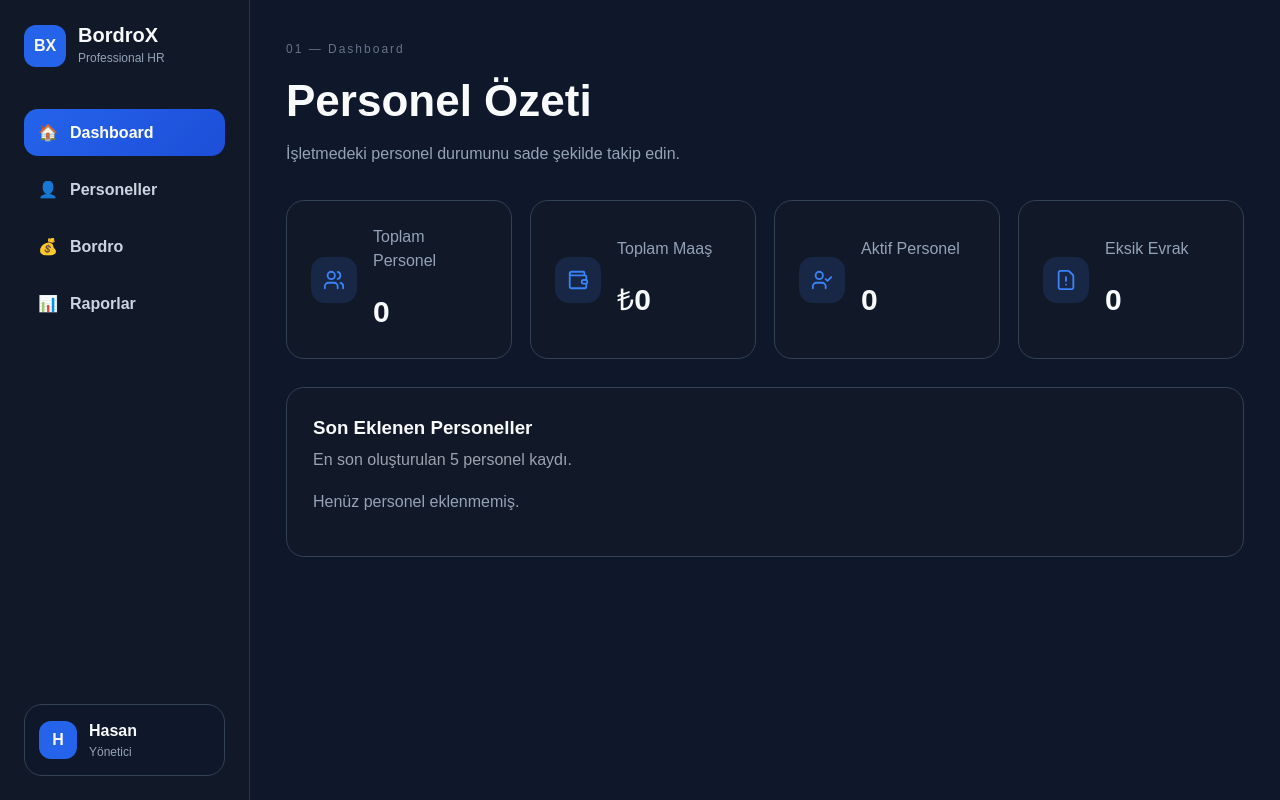
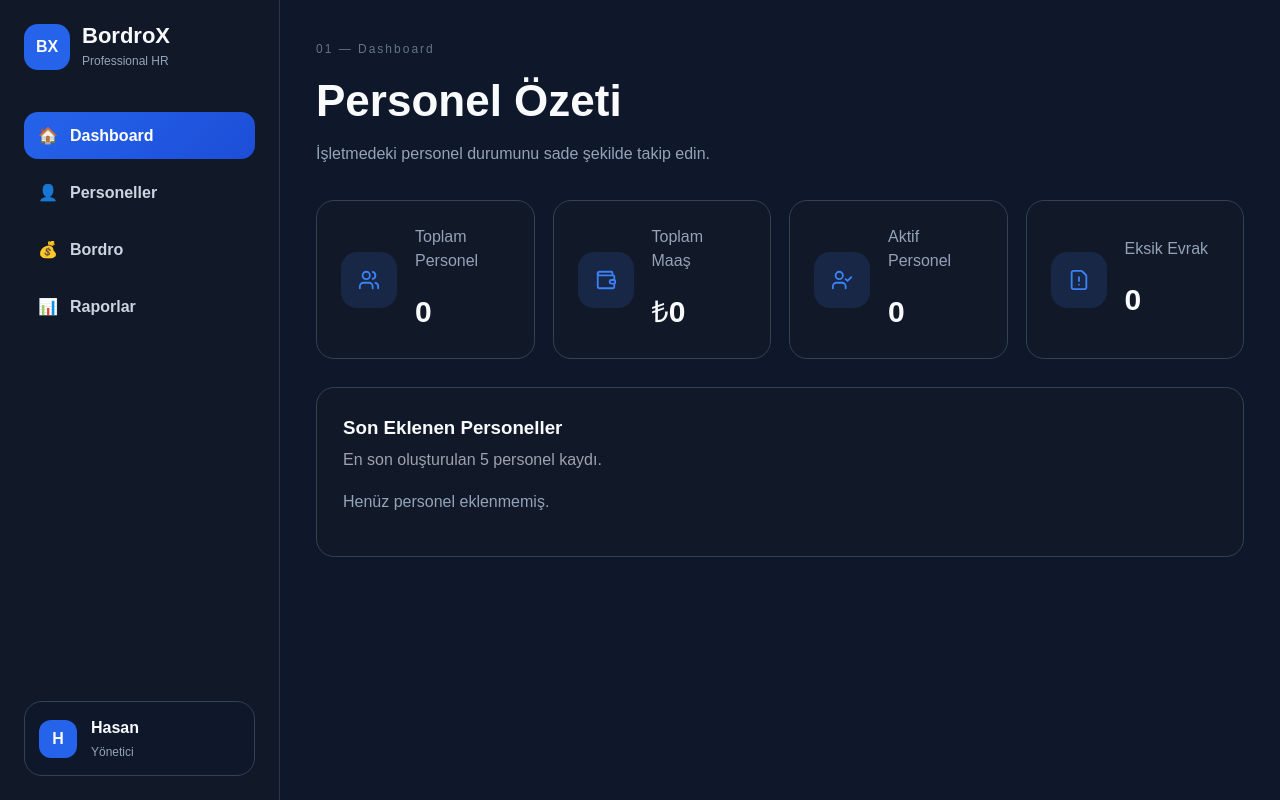
Before and after one commit to h4s4nkorkm4z/BordroX, a React (Vite) app: page / in a window 1280 px wide. Built offline with nearby package versions, Linux system fonts and the light colour scheme.

Commit message:
fix: clean app css

```diff
--- a/src/App.css
+++ b/src/App.css
@@ -9,18 +9,24 @@ body {
   font-family: Arial, Helvetica, sans-serif;
 }
 
+button,
+input,
+textarea {
+  font-family: inherit;
+}
+
 .app {
   min-height: 100vh;
   display: flex;
 }
 
 .sidebar {
-  display: flex;
-  flex-direction: column;
-  width: 250px;
+  width: 280px;
   background: #111827;
   border-right: 1px solid #293548;
   padding: 24px;
+  display: flex;
+  flex-direction: column;
 }
 
 .brand {
@@ -30,26 +36,100 @@ body {
   margin-bottom: 42px;
 }
 
-.brandIcon {
-  width: 42px;
-  height: 42px;
-  border-radius: 12px;
+.brandIcon,
+.avatar {
   background: #2563eb;
   display: grid;
   place-items: center;
   font-weight: 900;
 }
 
+.brandIcon {
+  width: 46px;
+  height: 46px;
+  border-radius: 14px;
+}
+
+.avatar {
+  width: 38px;
+  height: 38px;
+  border-radius: 12px;
+}
+
 .brand h1 {
   margin: 0;
-  font-size: 20px;
+  font-size: 22px;
 }
 
 .brand p {
-  margin: 3px 0 0;
+  margin: 4px 0 0;
   color: #94a3b8;
   font-size: 12px;
 }
+
+.menuList {
+  display: grid;
+  gap: 10px;
+}
+
+.menuButton {
+  background: transparent;
+  color: #cbd5e1;
+  border: 0;
+  text-align: left;
+  padding: 14px;
+  border-radius: 14px;
+  cursor: pointer;
+  font-weight: 800;
+  display: flex;
+  gap: 12px;
+  align-items: center;
+}
+
+.menuButton:hover,
+.menuButton.active {
+  background: linear-gradient(135deg, #2563eb, #1d4ed8);
+  color: white;
+}
+
+.sidebarProfile {
+  margin-top: auto;
+  background: #0f172a;
+  border: 1px solid #334155;
+  border-radius: 18px;
+  padding: 14px;
+  display: flex;
+  gap: 14px;
+  align-items: center;
+}
+
+.sidebarProfile strong,
+.sidebarProfile span {
+  display: block;
+}
+
+.sidebarProfile span {
+  color: #94a3b8;
+  font-size: 12px;
+  margin-top: 3px;
+}
+
+.sidebarSettings {
+  margin-top: 12px;
+  color: #9ca3af;
+  display: flex;
+  gap: 10px;
+  align-items: center;
+  padding: 12px 14px;
+  border-radius: 14px;
+  cursor: pointer;
+}
+
+.sidebarSettings:hover {
+  background: #252830;
+  color: white;
+}
+
 .content {
   flex: 1;
   padding: 36px;
@@ -105,6 +185,29 @@ header p {
   padding: 24px;
 }
 
+.metricCard {
+  display: flex;
+  align-items: center;
+  gap: 18px;
+  transition: 0.2s;
+}
+
+.metricCard:hover {
+  transform: translateY(-3px);
+  border-color: #3b82f6;
+}
+
+.metricIcon {
+  width: 56px;
+  height: 56px;
+  border-radius: 16px;
+  background: rgba(59, 130, 246, 0.14);
+  color: #3b82f6;
+  display: grid;
+  place-items: center;
+  flex-shrink: 0;
+}
+
 .card p {
   margin: 0 0 16px;
   color: #94a3b8;
@@ -125,98 +228,76 @@ header p {
 
 .panel p {
   color: #94a3b8;
-}.dangerButton {
-  background: #ef4444;
-  color: white;
-  border: 0;
-  border-radius: 10px;
-  padding: 9px 13px;
-  cursor: pointer;
-  font-weight: 800;
 }
 
-.dangerButton:hover {
-  background: #dc2626;
-}.rowActions {
+.panelTitle {
   display: flex;
-  gap: 8px;
+  justify-content: space-between;
+  align-items: center;
+  margin-bottom: 18px;
 }
 
-.editButton {
-  background: #2563eb;
-  color: white;
-  border: 0;
-  border-radius: 10px;
-  padding: 9px 13px;
-  cursor: pointer;
-  font-weight: 800;
+.panelTitle h3 {
+  margin: 0;
 }
 
-.editButton:hover {
-  background: #1d4ed8;
-}.modal textarea {
+.panelTitle p {
+  margin: 6px 0 0;
+  color: #9ca3af;
+}
+
+.toolbar {
+  margin-top: 28px;
+  margin-bottom: 16px;
+}
+
+.toolbar input {
+  width: 360px;
   background: #020617;
   border: 1px solid #334155;
   color: white;
   padding: 14px;
   border-radius: 12px;
-  min-height: 90px;
-  resize: vertical;
-}.menuList {
-  display: grid;
-  gap: 10px;
+  outline: none;
 }
 
-.menuButton {
-  background: transparent;
-  color: #cbd5e1;
-  border: 0;
-  text-align: left;
-  padding: 14px;
-  border-radius: 14px;
-  cursor: pointer;
-  font-weight: 800;
-  display: flex;
-  gap: 12px;
-  align-items: center;
+.toolbar input:focus {
+  border-color: #2563eb;
 }
 
-.menuButton:hover,
-.menuButton.active {
-  background: linear-gradient(135deg, #2563eb, #1d4ed8);
-  color: white;
+table {
+  width: 100%;
+  border-collapse: separate;
+  border-spacing: 0 10px;
 }
 
-.sidebarProfile {
-  margin-top: auto;
-  background: #0f172a;
-  border: 1px solid #334155;
-  border-radius: 18px;
-  padding: 14px;
-  display: flex;
-  gap: 12px;
-  align-items: center;
+thead th {
+  color: #9ca3af;
+  font-size: 13px;
+  font-weight: 600;
+  text-align: left;
+  padding: 12px 16px;
 }
 
-.avatar {
-  width: 38px;
-  height: 38px;
-  border-radius: 12px;
-  background: #2563eb;
-  display: grid;
-  place-items: center;
-  font-weight: 900;
+tbody td {
+  background: #252830;
+  padding: 16px;
 }
 
-.sidebarProfile strong {
-  display: block;
+tbody tr:hover td {
+  background: #20242c;
 }
 
-.sidebarProfile span {
-  display: block;
-  color: #94a3b8;
-  font-size: 12px;
-}.statusBadge {
+tbody td:first-child {
+  border-radius: 12px 0 0 12px;
+  font-weight: 800;
+}
+
+tbody td:last-child {
+  border-radius: 0 12px 12px 0;
+}
+
+.statusBadge {
   display: inline-flex;
   align-items: center;
   justify-content: center;
@@ -229,24 +310,90 @@ header p {
   font-weight: 800;
 }
 
-tbody tr:hover {
-  background: #20242c;
+.rowActions {
+  display: flex;
+  gap: 8px;
 }
 
-td:first-child {
-  font-weight: 800;
-}.viewButton {
-  background: #343843;
-  color: white;
-  border: 0;
+.iconButton {
+  width: 38px;
+  height: 38px;
+  border: none;
   border-radius: 10px;
-  padding: 9px 13px;
+  background: #2b2f37;
+  color: #d1d5db;
+  display: grid;
+  place-items: center;
   cursor: pointer;
-  font-weight: 800;
+  transition: 0.18s;
 }
 
-.viewButton:hover {
-  background: #3f4654;
+.iconButton:hover {
+  background: #3b82f6;
+  color: white;
+  transform: translateY(-2px);
+}
+
+.iconButton.edit:hover {
+  background: #f59e0b;
+}
+
+.iconButton.delete:hover {
+  background: #dc2626;
+}
+
+.modalBackdrop {
+  position: fixed;
+  inset: 0;
+  background: rgba(0, 0, 0, 0.65);
+  display: grid;
+  place-items: center;
+}
+
+.modal {
+  width: 420px;
+  background: #111827;
+  border: 1px solid #334155;
+  border-radius: 18px;
+  padding: 24px;
+  display: grid;
+  gap: 14px;
+}
+
+.modal h3 {
+  margin: 0 0 10px;
+}
+
+.modal input,
+.modal textarea {
+  background: #020617;
+  border: 1px solid #334155;
+  color: white;
+  padding: 14px;
+  border-radius: 12px;
+}
+
+.modal textarea {
+  min-height: 90px;
+  resize: vertical;
+}
+
+.modalActions {
+  display: flex;
+  gap: 10px;
+  justify-content: flex-end;
+}
+
+.modalActions button {
+  padding: 12px 16px;
+  border-radius: 12px;
+  border: 0;
+  cursor: pointer;
+}
+
+.modalActions button:last-child {
+  background: #2563eb;
+  color: white;
 }
 
 .detailPanel {
@@ -316,49 +463,4 @@ td:first-child {
 .detailNotes p {
   margin: 0;
   color: #f3f4f6;
-}.sidebarSettings {
-  margin-top: 12px;
-  color: #9ca3af;
-  display: flex;
-  gap: 10px;
-  align-items: center;
-  padding: 12px 14px;
-  border-radius: 14px;
-  cursor: pointer;
 }
-
-.sidebarSettings:hover {
-  background: #252830;
-  color: white;
-}.metricCard {
-  display: flex;
-  align-items: center;
-  gap: 16px;
-}
-
-.metricIcon {
-  width: 46px;
-  height: 46px;
-  border-radius: 14px;
-  background: rgba(59, 130, 246, 0.14);
-  color: #3b82f6;
-  display: grid;
-  place-items: center;
-  flex-shrink: 0;
-}
-
-.panelTitle {
-  display: flex;
-  justify-content: space-between;
-  align-items: center;
-  margin-bottom: 18px;
-}
-
-.panelTitle h3 {
-  margin: 0;
-}
-
-.panelTitle p {
-  margin: 6px 0 0;
-  color: #9ca3af;
-}
--- a/src/pages/Personnel.tsx
+++ b/src/pages/Personnel.tsx
@@ -1,4 +1,5 @@
 import { useState } from "react";
+import { Eye, Pencil, Trash2 } from "lucide-react";
 import type { Personnel } from "../types/personnel";
 
 type Props = {
@@ -123,24 +124,27 @@ export default function PersonnelPage({ personnel, reloadPersonnel }: Props) {
                   <td>
                     <div className="rowActions">
   <button
-                        className="viewButton"
+    className="iconButton"
+    title="Görüntüle"
     onClick={() => setSelectedPerson(p)}
   >
-                        Görüntüle
+    <Eye size={17} />
   </button>
 
   <button
-                        className="editButton"
+    className="iconButton edit"
+    title="Düzenle"
     onClick={() => openEditModal(p)}
   >
-                        Düzenle
+    <Pencil size={17} />
   </button>
 
   <button
-                        className="dangerButton"
+    className="iconButton delete"
+    title="Sil"
     onClick={() => deletePersonnel(p.id)}
   >
-                        Sil
+    <Trash2 size={17} />
   </button>
 </div>
                   </td>
```
Lines whose indentation alone changed are shown as unchanged.
